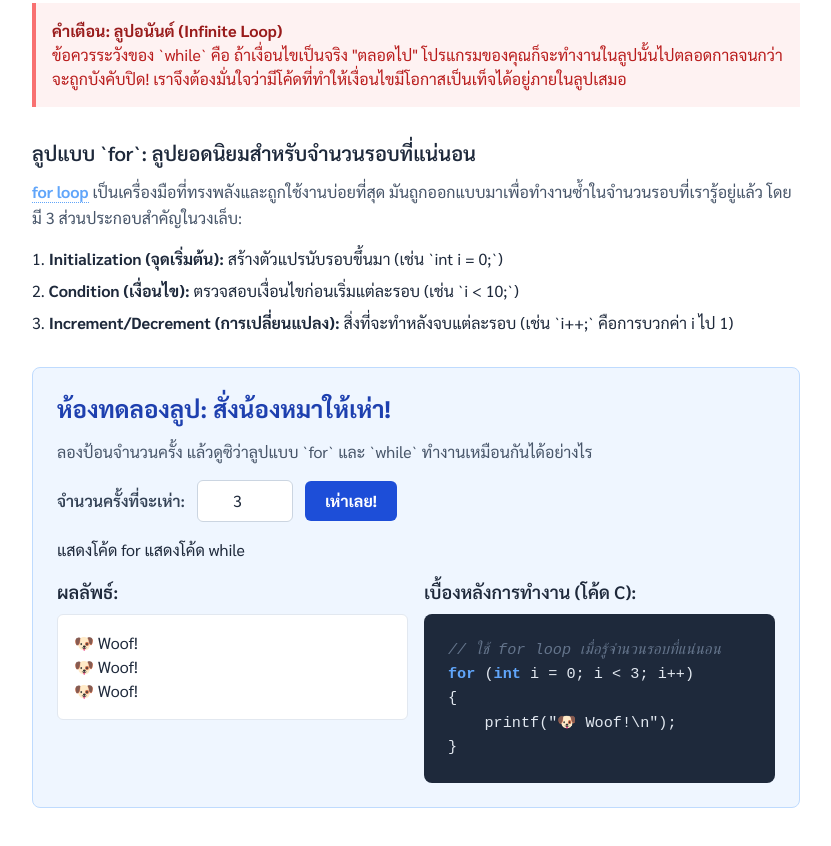
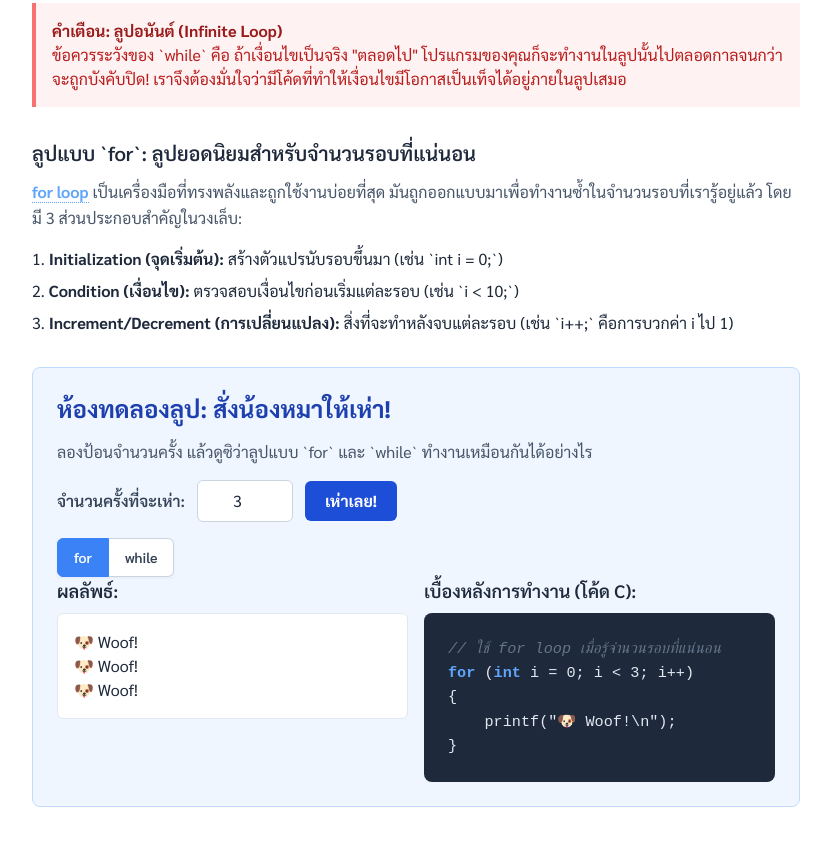
Before and after one commit to iuiuzx12/iuiuzx12.github.io, a plain HTML site: page index.html in a window 1280 px wide. Shown: the part 6718-7564 px from the top of the page, without its empty margins (224-1055 px from the left). Drawn offline with nearby package versions, Linux system fonts and the light colour scheme.

Commit message:
Update index.html

```diff
--- a/index.html
+++ b/index.html
@@ -20,6 +20,33 @@
         .code-string { color: #A3E635; }
         .code-placeholder { color: #FBBF24; font-weight: bold; }
         .highlight-code { background-color: #334155; display: block; margin: 0 -1.5rem; padding: 0 1.5rem; border-left: 4px solid #60A5FA; }
+        .tab-button {
+            padding: 0.5rem 1rem;
+            font-size: 0.875rem;
+            font-weight: 600;
+            color: #334155; /* slate-700 */
+            background-color: white;
+            border: 1px solid #cbd5e1; /* slate-300 */
+            cursor: pointer;
+            transition: background-color 0.2s, color 0.2s;
+        }
+        .tab-button:not(.active):hover {
+            background-color: #f1f5f9; /* slate-100 */
+        }
+        .tab-button.active {
+            background-color: #3b82f6; /* blue-600 */
+            color: white;
+            border-color: #3b82f6; /* blue-600 */
+        }
+        .tab-button:first-child {
+            border-top-left-radius: 0.375rem;
+            border-bottom-left-radius: 0.375rem;
+        }
+        .tab-button:last-child {
+            border-top-right-radius: 0.375rem;
+            border-bottom-right-radius: 0.375rem;
+            border-left-width: 0;
+        }
         #glossary-modal-backdrop { position: fixed; top: 0; left: 0; width: 100%; height: 100%; background-color: rgba(0, 0, 0, 0.5); z-index: 99; display: none; }
         #glossary-modal { position: fixed; top: 50%; left: 50%; transform: translate(-50%, -50%); background-color: white; padding: 2rem; border-radius: 0.5rem; box-shadow: 0 10px 25px rgba(0,0,0,0.1); width: 90%; max-width: 500px; z-index: 100; display: none; }
     </style>
@@ -266,9 +293,13 @@
                              <button id="bark-btn" class="bg-blue-700 text-white font-bold px-5 py-2 rounded-md hover:bg-blue-800 transition-colors">เห่าเลย!</button>
                         </div>
 
-                        <div id="loop-toggle-btns" class="mb-4">
-                            <button id="show-for-loop" class="playground-toggle-btn active">แสดงโค้ด for</button>
-                            <button id="show-while-loop" class="playground-toggle-btn">แสดงโค้ด while</button>
+                        <div id="loop-toggle-btns" class="inline-flex shadow-sm" role="group">
+                            <button id="show-for-loop" type="button" class="tab-button active">
+                              for
+                            </button>
+                            <button id="show-while-loop" type="button" class="tab-button">
+                              while
+                            </button>
                         </div>
 
                         <div class="grid md:grid-cols-2 gap-4">
```
